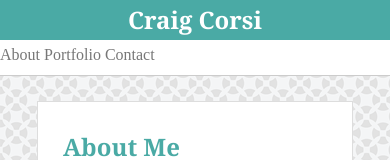
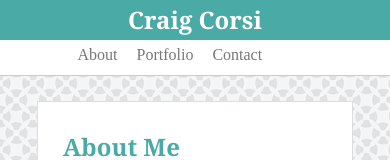
Before and after one commit to craigcorsi/Responsive-Portfolio, a plain HTML site: page index.html in a window 390 px wide. Shown: the top 160 px of the page. Drawn offline with Linux system fonts and the light colour scheme.

Commit message:
resizing index header

```diff
--- a/css/style.css
+++ b/css/style.css
@@ -49,7 +49,6 @@ section .content {
     margin: 25px auto 25px auto;
     padding: 25px;
     border: 1px solid #dddddd;
-
 }
 
 h1 {
@@ -158,11 +157,12 @@ img {
 nav {
     font-size: 16px;
     line-height: 75px;
-    width: 40%;
+    width: 250px;
+    margin: 0 auto;
 }
 
 nav a {
-    border-right: 1px solid #eeeeee;
+    padding: 1px 3%;
     text-decoration: none;
 }
 
@@ -378,14 +378,10 @@ textarea {
     }
 
     nav {
+        float: none;
+        width: 40%;
+        min-width: 250px;
         line-height: 30px;
-        width: 100%;
     }
 
-    nav a {
-        border: none;
-        padding: none;
-        margin: none;
-        width: 33%;
-    }
 }
```
